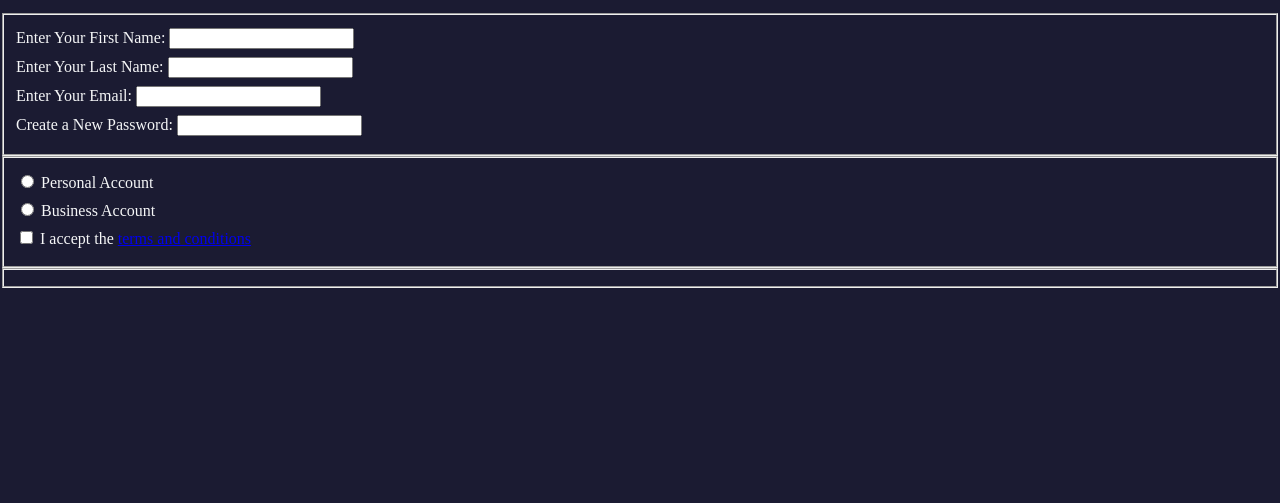
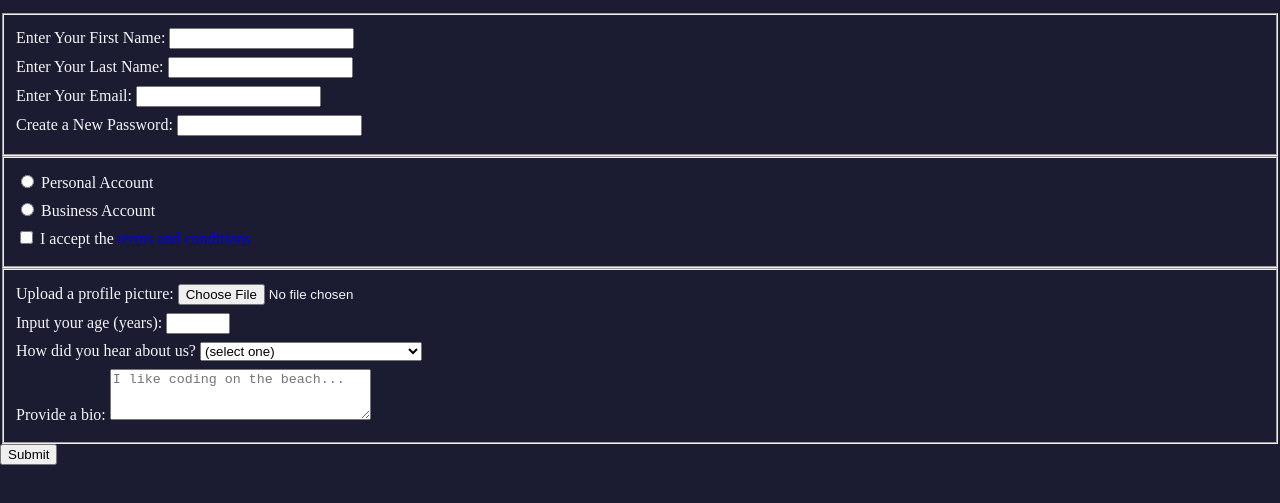
Before and after one commit to gus-rdz/registration-form, a plain HTML site: page index.html in a window 1280 px wide. Shown: the part 101-604 px from the top of the page. Drawn offline with Linux system fonts and the light colour scheme.

Commit message:
added third fieldset and submit input after it

```diff
--- a/index.html
+++ b/index.html
@@ -30,6 +30,24 @@
 			  </label>
       </fieldset>
 
-      <fieldset></fieldset>
+      <fieldset>
+        <label>Upload a profile picture: <input type="file" /></label>
+        <label>Input your age (years): <input type="number" min="13" max="120" />
+			  </label>
+        <label>How did you hear about us?
+          <select>
+            <option value="">(select one)</option>
+            <option value="1">freeCodeCamp News</option>
+            <option value="2">freeCodeCamp YouTube Channel</option>
+            <option value="3">freeCodeCamp Forum</option>
+            <option value="4">Other</option>
+          </select>
+        </label>
+        <label>Provide a bio:
+				  <textarea rows="3" cols="30" placeholder="I like coding on the beach..."></textarea>
+			  </label>
+      </fieldset>
+
+      <input type="submit" value="Submit" />
   </body>
 </html>
```
